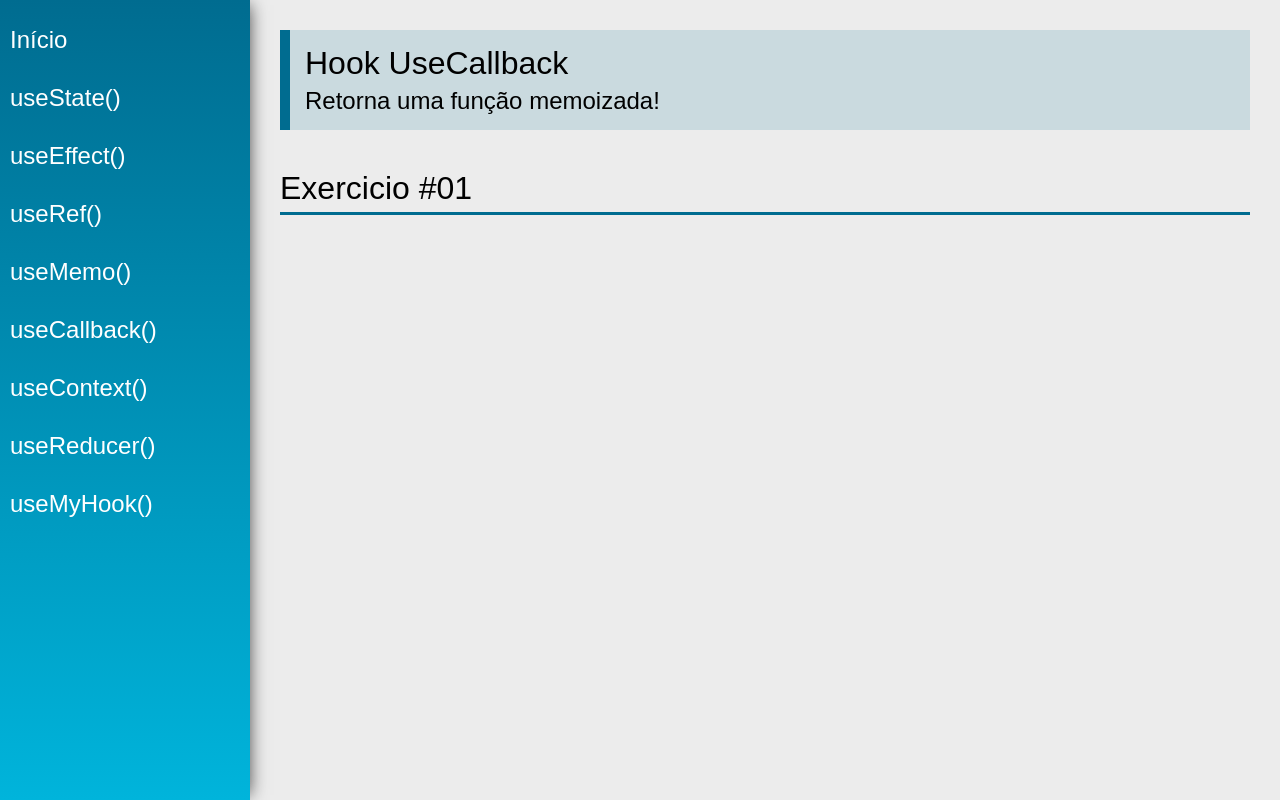
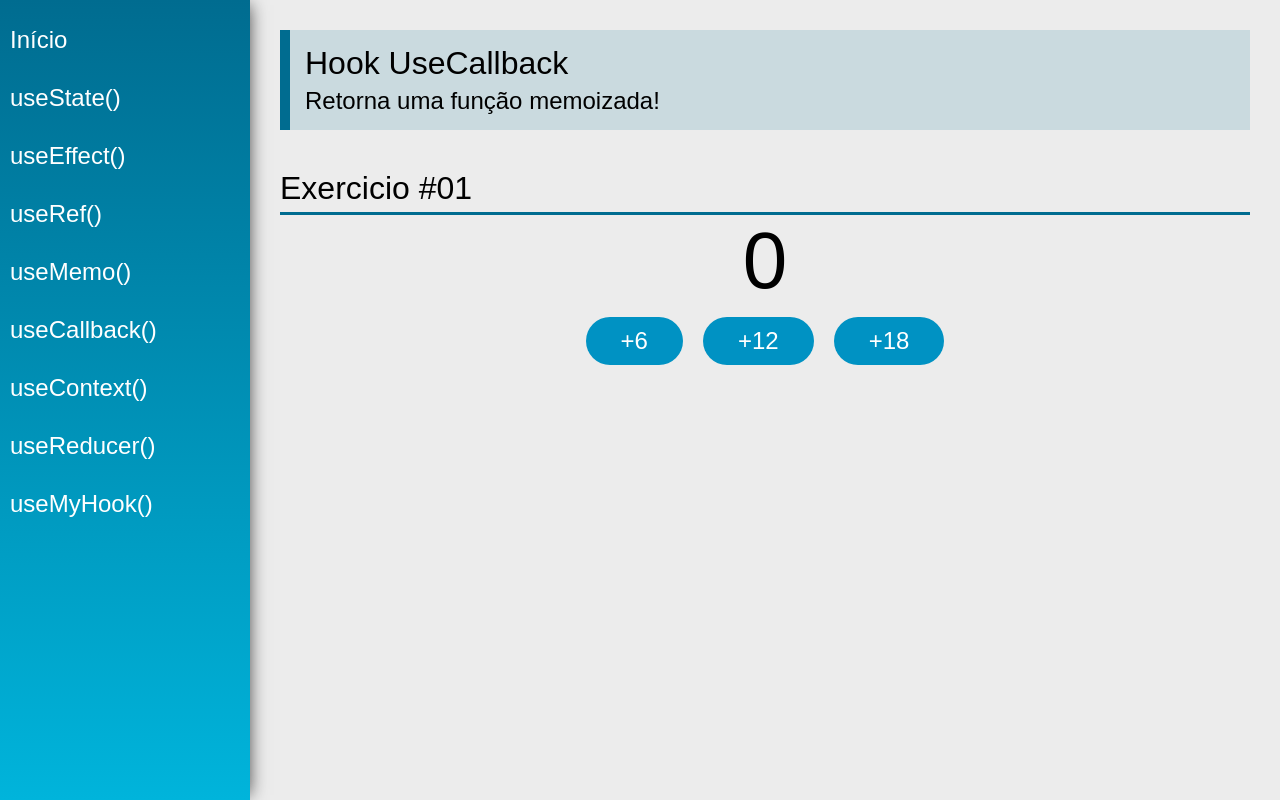
Before and after one commit to devMatheus-Cunha/react-hooks-study, a React (Create React App) app: page /useCallback in a window 1280 px wide. Built offline with nearby package versions, Linux system fonts and the light colour scheme.

Commit message:
feat: useCallback

```diff
--- a/src/views/examples/UseCallback.tsx
+++ b/src/views/examples/UseCallback.tsx
@@ -1,10 +1,18 @@
-import React from "react";
+import React, { useCallback, useState } from "react";
 
 // components
 import PageTitle from "../../components/layout/PageTitle";
 import SectionTitle from "../../components/layout/SectionTitle";
 
 export const UseCallback = (props: any) => {
+  const [count, setCount] = useState(0);
+
+  const handleInc = useCallback((delta) => {
+    setCount((prevent) => prevent + delta);
+  }, []);
+
+  console.log("render...");
+
   return (
     <div className="UseCallback">
       <PageTitle
@@ -12,6 +20,20 @@ export const UseCallback = (props: any) => {
         subtitle="Retorna uma função memoizada!"
       />
       <SectionTitle title="Exercicio #01" />
+      <div className="center">
+        <span className="text">{count}</span>
+        <div>
+          <button className="btn" onClick={() => handleInc(6)}>
+            +6
+          </button>
+          <button className="btn" onClick={() => handleInc(12)}>
+            +12
+          </button>
+          <button className="btn" onClick={() => handleInc(18)}>
+            +18
+          </button>
+        </div>
+      </div>
     </div>
   );
 };
```
